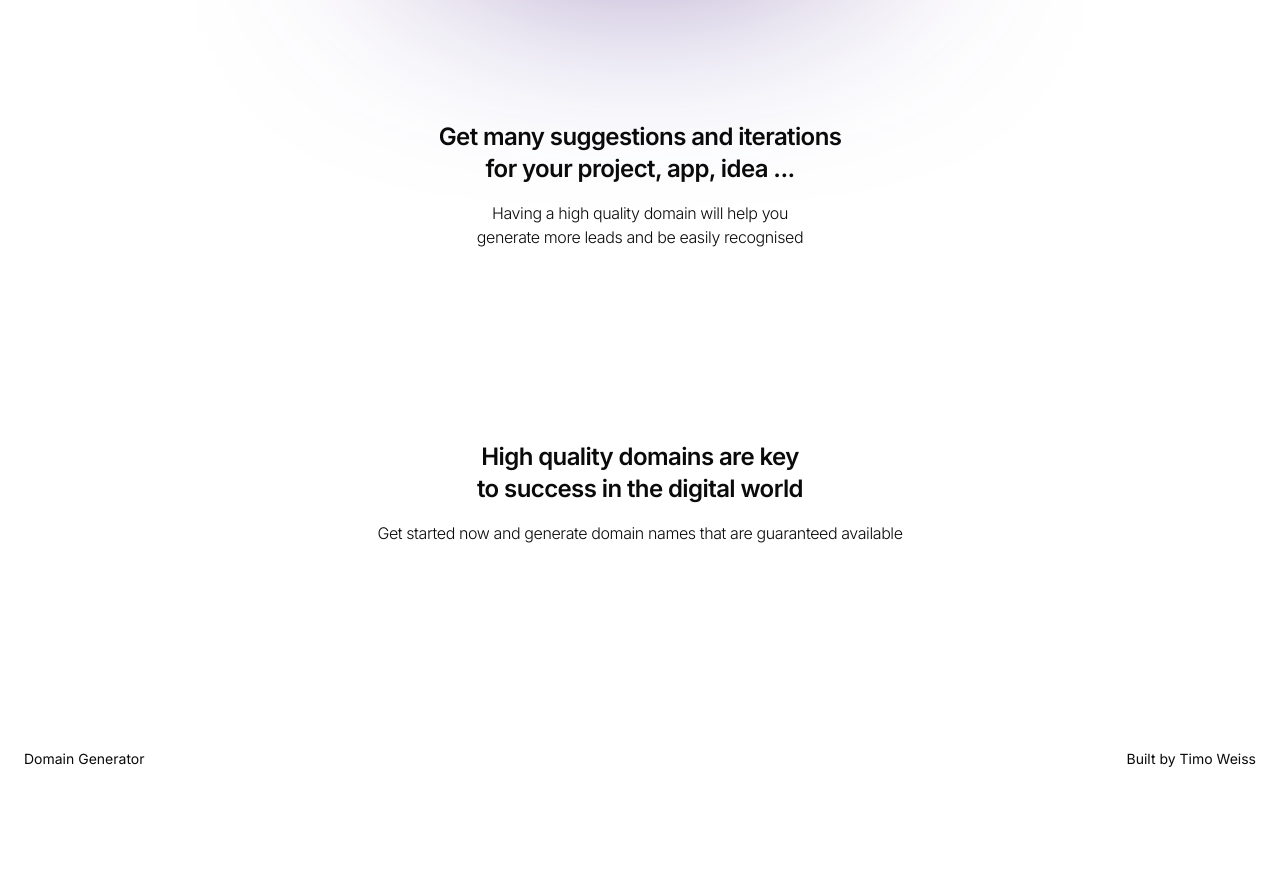
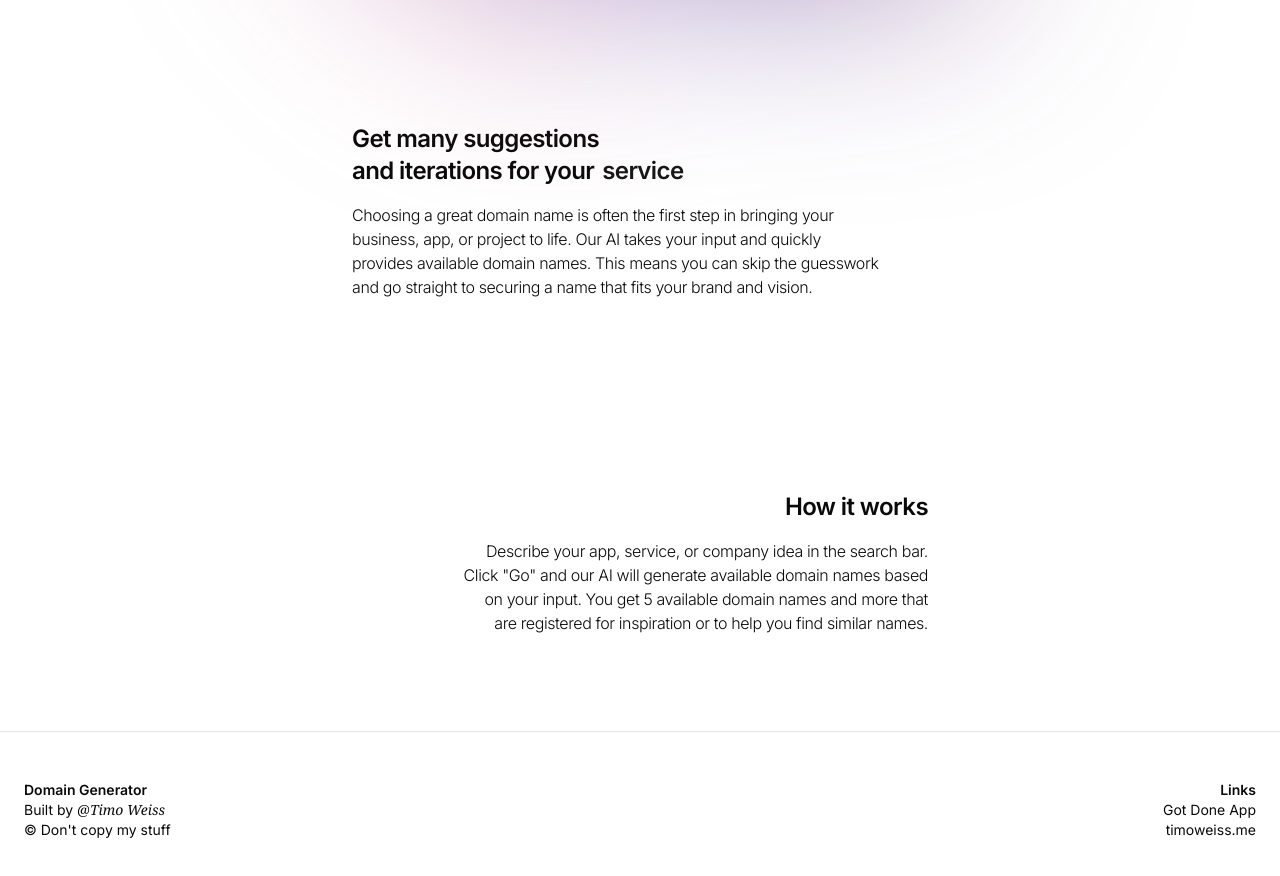
Before and after one commit to exddc/name-generator, a Next.js app in the folder frontend/: page / in a window 1280 px wide. Shown: the part 440-1316 px from the top of the page. Before the commit the page ends 1221 px from the top, so only its background shows below. Built offline with nearby package versions, Linux system fonts and the light colour scheme.

Commit message:
design and copy changes

```diff
--- a/frontend/app/layout.tsx
+++ b/frontend/app/layout.tsx
@@ -20,7 +20,7 @@ export default function RootLayout({
     children: React.ReactNode;
 }>) {
     return (
-        <html lang="en" className="w-full h-full">
+        <html lang="en" className="w-full h-screen">
             <body className={`${interSans.variable} antialiased flex flex-col`}>
                 <Header />
                 {children}
--- a/frontend/app/page.tsx
+++ b/frontend/app/page.tsx
@@ -4,6 +4,7 @@ import React, { useState } from 'react';
 import { motion } from 'motion/react';
 import { Button } from '@/components/ui/button';
 import { Textarea } from '@/components/ui/textarea';
+import { FlipWords } from '@/components/ui/flip-words';
 
 interface DomainData {
     domain: string;
@@ -15,6 +16,8 @@ export default function Home() {
     const [domains, setDomains] = useState<DomainData[]>([]);
     const [errorMsg, setErrorMsg] = useState<string | null>(null);
     const [isLoading, setIsLoading] = useState(false);
+
+    const flipwords = ['app', 'service', 'company', 'idea', 'project'];
 
     const handleSuggestStream = (e: React.FormEvent) => {
         e.preventDefault();
@@ -125,12 +128,15 @@ export default function Home() {
         <main className="flex flex-col items-center justify-center pt-40">
             <div
                 className={
-                    'bg-gradient-to-b from-[#C11A1A] to-[#002AC4] w-96  -z-10 transition-all duration-1000' +
+                    'transition-all duration-1000 flex' +
                     (hasAnyDomains
                         ? ' h-[350px] blur-[180px]'
                         : ' h-[150px] blur-[120px]')
                 }
-            ></div>
+            >
+                <div className="animate-[spin_5s_linear_infinite] bg-[conic-gradient(from_90deg_at_50%_50%,#F76363_0%,#3D65F5_100%)] w-[300px] h-full"></div>
+                <div className="animate-[spin_10s_linear_infinite] bg-[conic-gradient(from_90deg_at_50%_50%,#C11A1A_0%,#002AC4_100%)] w-[300px] h-full"></div>
+            </div>
             <div
                 className={
                     'w-full max-w-xl space-y-4 transition-all duration-1000' +
@@ -142,28 +148,33 @@ export default function Home() {
                     <span>that are guaranteed available</span>
                 </h1>
                 <p className="text-center font-light tracking-tight">
-                    Brainstorm with AI and get high quality domains now:
+                    Get domain options based on your idea that are available to
+                    register
                 </p>
             </div>
+
             <div className="w-full max-w-xl space-y-4 mt-6 bg-white p-3 rounded-xl backdrop-blur-md bg-opacity-70 border border-neutral-300">
+                <div className="relative overflow-hidden p-[1px] rounded-xl group">
                     <form
                         onSubmit={handleSuggestStream}
-                    className="flex border border-[#D9D9D9] px-4 py-2 rounded-xl text-sm justify-between bg-white focus-within:ring-1 focus-within:ring-purple-500 focus-within:shadow-sm focus-within:shadow-purple-700"
+                        className="flex border border-[#D9D9D9] px-4 py-2 text-sm justify-between rounded-xl bg-white"
                     >
                         <input
                             placeholder="Describe your app, service, or company idea..."
                             value={userInput}
                             onChange={(e) => setUserInput(e.target.value)}
-                        className="w-full outline-none bg-white"
+                            className="w-full outline-none bg-transparent"
                         />
                         <button
                             type="submit"
-                        className="pl-4 pr-2 border-l border-[#D9D9D9] bg-white"
+                            className="pl-4 pr-2 border-l border-[#D9D9D9] bg-transparent"
                             disabled={isLoading}
                         >
                             {isLoading ? '...' : 'Go'}
                         </button>
                     </form>
+                    <span className="absolute inset-[-1000%] animate-[spin_5s_linear_infinite] bg-[conic-gradient(from_90deg_at_50%_50%,#FFB9B9_0%,#E3CBE9_50%,#9FB3FF_100%)] -z-10 opacity-0 group-focus-within:opacity-100" />
+                </div>
 
                 {errorMsg && (
                     <div className="mt-2 text-red-500">
@@ -210,23 +221,32 @@ export default function Home() {
                 )}
             </div>
 
-            <div className="w-full max-w-xl space-y-4 mt-48">
-                <h2 className="text-2xl font-semibold text-center tracking-tight flex flex-col">
-                    <span>Get many suggestions and iterations</span>
-                    <span>for your project, app, idea ...</span>
+            <div className="w-full max-w-xl space-y-4 mt-48 text-left">
+                <h2 className="text-2xl font-semibold tracking-tight flex flex-col">
+                    <span>Get many suggestions</span>
+                    <span>
+                        and iterations for your
+                        <FlipWords words={flipwords} />
+                    </span>
                 </h2>
-                <p className="text-center font-light tracking-tight text-balance">
-                    Having a high quality domain will help you generate more
-                    leads and be easily recognised
+                <p className="font-light tracking-tight text-balance">
+                    Choosing a great domain name is often the first step in
+                    bringing your business, app, or project to life. Our AI
+                    takes your input and quickly provides available domain
+                    names. This means you can skip the guesswork and go straight
+                    to securing a name that fits your brand and vision.
                 </p>
             </div>
-            <div className="w-full max-w-xl space-y-4 mt-48">
-                <h2 className="text-2xl font-semibold text-center tracking-tight flex flex-col text-balance">
-                    High quality domains are key to success in the digital world
+            <div className="w-full max-w-xl space-y-4 mt-48 text-right">
+                <h2 className="text-2xl font-semibold tracking-tight flex flex-col">
+                    How it works
                 </h2>
-                <p className="text-center font-light tracking-tight text-balance">
-                    Get started now and generate domain names that are
-                    guaranteed available
+                <p className="font-light tracking-tight text-balance">
+                    Describe your app, service, or company idea in the search
+                    bar. Click "Go" and our AI will generate available domain
+                    names based on your input. You get 5 available domain names
+                    and more that are registered for inspiration or to help you
+                    find similar names.
                 </p>
             </div>
         </main>
--- a/frontend/components/Footer.tsx
+++ b/frontend/components/Footer.tsx
@@ -1,20 +1,38 @@
+import CenterUnderline from './ui/Fancy-Underline-Center';
+
 export default function Footer() {
     return (
-        <footer className="px-6 py-3 mt-48">
+        <footer className="px-6 py-12 w-full border-t border-neutral-200 mt-24">
             <div className="flex flex-row justify-between">
-                <a
-                    href="/"
-                    className="font-normal text-sm justify-center items-center flex"
-                >
+                <div className="flex flex-col font-normal text-sm">
+                    <a href="/" className="font-semibold">
                         Domain Generator
                     </a>
+                    <span>
+                        Built by{' '}
                         <a
-                    href="https://timoweiss.me"
+                            href="https://x.com/timooweiss"
                             target="_blank"
-                    className="font-normal text-sm justify-center items-center flex"
+                            className="font-serif italic"
                         >
-                    Built by Timo Weiss
+                            <CenterUnderline label="@Timo Weiss" />
                         </a>
+                    </span>
+                    <span>© Don't copy my stuff</span>
+                </div>
+                <div className="flex flex-col font-normal text-sm text-right">
+                    <span className="font-semibold">Links</span>
+                    <a
+                        href="https://gotdoneapp.com"
+                        target="_blank"
+                        className=""
+                    >
+                        <CenterUnderline label="Got Done App" />
+                    </a>
+                    <a href="https://timoweiss.me" target="_blank" className="">
+                        <CenterUnderline label="timoweiss.me" />
+                    </a>
+                </div>
             </div>
         </footer>
     );
--- a/frontend/components/Header.tsx
+++ b/frontend/components/Header.tsx
@@ -39,17 +39,17 @@ export default function Header() {
                     </a>
                     <div className="flex flex-row font-normal text-sm gap-2 tracking-tight">
                         <a
-                            href="/"
+                            href="/login"
                             className="bg-black text-white px-3 py-[2px] rounded-[5px] border border-black flex items-center"
                         >
                             Login
                         </a>
-                        <a
+                        {/*                         <a
                             href="/"
                             className="bg-white text-black px-3 py-[2px] rounded-[5px] border border-black flex items-center"
                         >
                             Signup
-                        </a>
+                        </a> */}
                     </div>
                 </div>
             </div>
--- /dev/null
+++ b/frontend/components/ui/Fancy-Underline-Center.tsx
@@ -0,0 +1,83 @@
+'use client';
+import { useEffect, useRef } from 'react';
+import { motion, ValueAnimationTransition } from 'motion/react';
+
+interface UnderlineProps {
+    label: string;
+    className?: string;
+    transition?: ValueAnimationTransition;
+    onClick?: () => void;
+    underlineHeightRatio?: number;
+    underlinePaddingRatio?: number;
+}
+
+const CenterUnderline = ({
+    label,
+    className,
+    onClick,
+    transition = { duration: 0.25, ease: 'easeInOut' },
+    underlineHeightRatio = 0.1, // Default to 10% of font size
+    underlinePaddingRatio = 0.01, // Default to 1% of font size
+    ...props
+}: UnderlineProps) => {
+    const textRef = useRef<HTMLSpanElement>(null);
+
+    useEffect(() => {
+        const updateUnderlineStyles = () => {
+            if (textRef.current) {
+                const fontSize = parseFloat(
+                    getComputedStyle(textRef.current).fontSize
+                );
+                const underlineHeight = fontSize * underlineHeightRatio;
+                const underlinePadding = fontSize * underlinePaddingRatio;
+                textRef.current.style.setProperty(
+                    '--underline-height',
+                    `${underlineHeight}px`
+                );
+                textRef.current.style.setProperty(
+                    '--underline-padding',
+                    `${underlinePadding}px`
+                );
+            }
+        };
+
+        updateUnderlineStyles();
+        window.addEventListener('resize', updateUnderlineStyles);
+
+        return () =>
+            window.removeEventListener('resize', updateUnderlineStyles);
+    }, [underlineHeightRatio, underlinePaddingRatio]);
+
+    const underlineVariants = {
+        hidden: {
+            width: 0,
+            originX: 0.5,
+        },
+        visible: {
+            width: '100%',
+            transition: transition,
+        },
+    };
+
+    return (
+        <motion.span
+            className={`relative inline-block cursor-pointer ${className}`}
+            whileHover="visible"
+            onClick={onClick}
+            ref={textRef}
+            {...props}
+        >
+            <span>{label}</span>
+            <motion.div
+                className="absolute left-1/2 bg-current -translate-x-1/2"
+                style={{
+                    height: 'var(--underline-height)',
+                    bottom: 'calc(-1 * var(--underline-padding))',
+                }}
+                variants={underlineVariants}
+            />
+        </motion.span>
+    );
+};
+
+export default CenterUnderline;
--- /dev/null
+++ b/frontend/components/ui/flip-words.tsx
@@ -0,0 +1,106 @@
+'use client';
+import React, { useCallback, useEffect, useRef, useState } from 'react';
+import { AnimatePresence, motion, LayoutGroup } from 'motion/react';
+import { cn } from '@/lib/utils';
+
+export const FlipWords = ({
+    words,
+    duration = 3000,
+    className,
+}: {
+    words: string[];
+    duration?: number;
+    className?: string;
+}) => {
+    const [currentWord, setCurrentWord] = useState(words[0]);
+    const [isAnimating, setIsAnimating] = useState<boolean>(false);
+
+    // thanks for the fix Julian - https://github.com/Julian-AT
+    const startAnimation = useCallback(() => {
+        const word = words[words.indexOf(currentWord) + 1] || words[0];
+        setCurrentWord(word);
+        setIsAnimating(true);
+    }, [currentWord, words]);
+
+    useEffect(() => {
+        if (!isAnimating)
+            setTimeout(() => {
+                startAnimation();
+            }, duration);
+    }, [isAnimating, duration, startAnimation]);
+
+    return (
+        <AnimatePresence
+            onExitComplete={() => {
+                setIsAnimating(false);
+            }}
+        >
+            <motion.div
+                initial={{
+                    opacity: 0,
+                    y: 10,
+                }}
+                animate={{
+                    opacity: 1,
+                    y: 0,
+                }}
+                transition={{
+                    type: 'spring',
+                    stiffness: 100,
+                    damping: 10,
+                }}
+                exit={{
+                    opacity: 0,
+                    y: -40,
+                    x: 40,
+                    filter: 'blur(8px)',
+                    scale: 2,
+                    position: 'absolute',
+                }}
+                className={cn(
+                    'z-10 inline-block relative text-left text-neutral-900 dark:text-neutral-100 px-2',
+                    className
+                )}
+                key={currentWord}
+            >
+                {/* edit suggested by Sajal: https://x.com/DewanganSajal */}
+                {currentWord.split(' ').map((word, wordIndex) => (
+                    <motion.span
+                        key={word + wordIndex}
+                        initial={{ opacity: 0, y: 10, filter: 'blur(8px)' }}
+                        animate={{ opacity: 1, y: 0, filter: 'blur(0px)' }}
+                        transition={{
+                            delay: wordIndex * 0.3,
+                            duration: 0.3,
+                        }}
+                        className="inline-block whitespace-nowrap"
+                    >
+                        {word.split('').map((letter, letterIndex) => (
+                            <motion.span
+                                key={word + letterIndex}
+                                initial={{
+                                    opacity: 0,
+                                    y: 10,
+                                    filter: 'blur(8px)',
+                                }}
+                                animate={{
+                                    opacity: 1,
+                                    y: 0,
+                                    filter: 'blur(0px)',
+                                }}
+                                transition={{
+                                    delay: wordIndex * 0.3 + letterIndex * 0.05,
+                                    duration: 0.2,
+                                }}
+                                className="inline-block"
+                            >
+                                {letter}
+                            </motion.span>
+                        ))}
+                        <span className="inline-block">&nbsp;</span>
+                    </motion.span>
+                ))}
+            </motion.div>
+        </AnimatePresence>
+    );
+};
```
Also changed, not shown: frontend/app/login/page.tsx (added, +16 -0 lines), 1 other file (tests, documents, lock files or other folders). Lines whose indentation alone changed are shown as unchanged.
